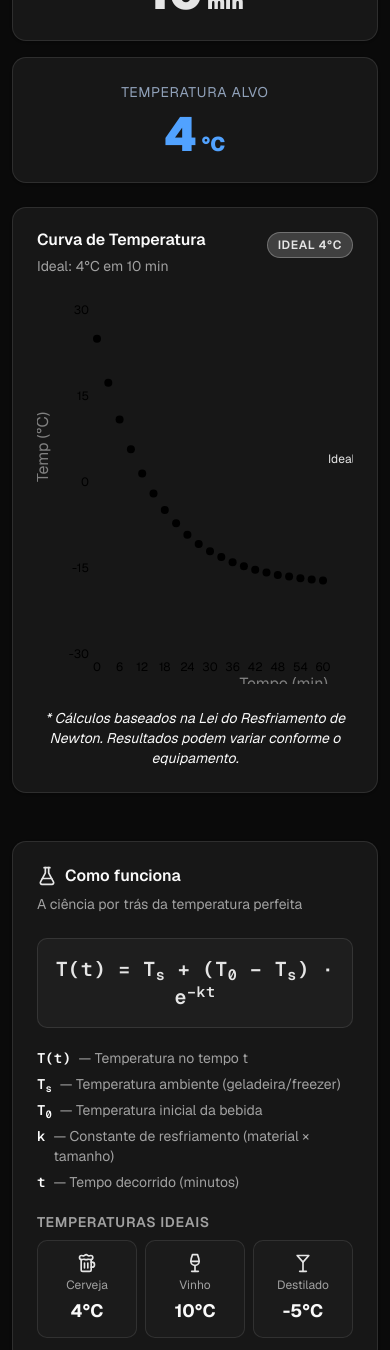
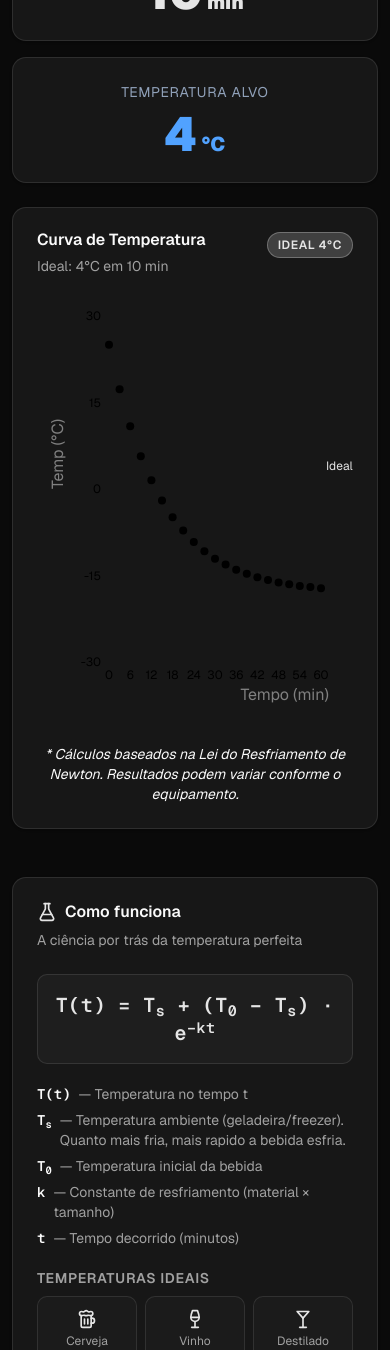
Before and after one commit to tiagoFlach/dont-freeze-my-beer, a Next.js app: page /pt in a window 390 px wide. Shown: the part 1210-2560 px from the top of the page. Built offline with nearby package versions, Linux system fonts and the light colour scheme; no server answers.

Commit message:
fix: infinite number in cooling formula

```diff
--- a/app/[lang]/page.tsx
+++ b/app/[lang]/page.tsx
@@ -35,6 +35,9 @@ export default function Home() {
     setCurrentParams(params);
   }, []);
 
+  const formatTimeLabel = (value: number) =>
+    Number.isFinite(value) ? value : "∞";
+
   return (
     <main className="min-h-screen bg-[radial-gradient(ellipse_at_top,_var(--tw-gradient-stops))] from-blue-900 via-slate-900 to-black text-white px-3 py-6 lg:p-6 mb-16 font-[family-name:var(--font-geist-sans)]">
       <div className="max-w-6xl mx-auto space-y-12">
@@ -71,7 +74,7 @@ export default function Home() {
                 <div className="grid grid-cols-1 sm:grid-cols-2 gap-4">
                   <ResultStatsCard
                     label={t(language, "estimatedTime")}
-                    value={coolingResult.timeToIdeal}
+                    value={formatTimeLabel(coolingResult.timeToIdeal)}
                     unit={t(language, "minutesShort")}
                     valueClassName="text-primary"
                   />
@@ -95,7 +98,7 @@ export default function Home() {
                     <CardDescription>
                       {t(language, "chartIdealBadge", {
                         temp: DRINK_TYPES[currentParams.drinkType].idealTemp,
-                        time: coolingResult.timeToIdeal,
+                        time: formatTimeLabel(coolingResult.timeToIdeal),
                       })}
                     </CardDescription>
                   </CardHeader>
--- a/components/CoolingChart.tsx
+++ b/components/CoolingChart.tsx
@@ -27,13 +27,14 @@ export function CoolingChart({
   idealTemp,
 }: CoolingChartProps) {
   const { language } = useLanguage();
+  const hasFiniteTime = Number.isFinite(timeToIdeal);
 
   return (
-    <div className="w-full h-96">
+    <div className="w-full h-[420px] md:h-[460px]">
       <ResponsiveContainer width="100%" height="100%">
         <LineChart
           data={data}
-          margin={{ top: 10, right: 30, left: 0, bottom: 0 }}
+          margin={{ top: 16, right: 32, left: 12, bottom: 28 }}
         >
           <defs>
             <linearGradient id="lineGradient" x1="0" y1="0" x2="0" y2="1">
@@ -51,7 +52,7 @@ export function CoolingChart({
             label={{
               value: t(language, "chartXAxis"),
               position: "insideBottomRight",
-              offset: -5,
+              offset: -8,
             }}
             stroke="hsl(var(--muted-foreground))"
             fontSize={12}
@@ -61,6 +62,7 @@ export function CoolingChart({
               value: t(language, "chartYAxis"),
               angle: -90,
               position: "insideLeft",
+              offset: 8,
             }}
             stroke="hsl(var(--muted-foreground))"
             fontSize={12}
@@ -90,11 +92,13 @@ export function CoolingChart({
               fontSize: 12,
             }}
           />
-          <ReferenceLine
-            x={timeToIdeal}
-            stroke="hsl(var(--primary))"
-            strokeDasharray="3 3"
-          />
+          {hasFiniteTime && (
+            <ReferenceLine
+              x={timeToIdeal}
+              stroke="hsl(var(--primary))"
+              strokeDasharray="3 3"
+            />
+          )}
 
           <Line
             type="monotone"
--- a/components/FormulaCard.tsx
+++ b/components/FormulaCard.tsx
@@ -39,31 +39,62 @@ export function FormulaCard({ language }: FormulaCardProps) {
         {/* Formula */}
         <div className="rounded-lg bg-muted/50 border border-border p-4 text-center">
           <p className="text-xl md:text-2xl font-mono font-semibold tracking-wide text-primary">
-                        T(t) = T<sub>s</sub> + (T<sub>0</sub> − T<sub>s</sub>) · e<sup>−kt</sup>
+            T(t) = T<sub>s</sub> + (T<sub>0</sub> − T<sub>s</sub>) · e
+            <sup>−kt</sup>
           </p>
         </div>
 
         {/* Variable descriptions */}
         <ul className="space-y-1.5 text-sm text-muted-foreground">
           <li className="flex items-start gap-2">
-                        <code className="font-mono font-semibold text-foreground shrink-0">T(t)</code>
-                        <span>— {t(language, "formulaDescriptionT").replace("T(t) = ", "")}</span>
+            <code className="font-mono font-semibold text-foreground shrink-0">
+              T(t)
+            </code>
+            <span>
+              — {t(language, "formulaDescriptionT").replace("T(t) = ", "")}
+            </span>
           </li>
           <li className="flex items-start gap-2">
-                        <code className="font-mono font-semibold text-foreground shrink-0">T<sub>s</sub></code>
-                        <span>— {language === "pt" ? "Temperatura ambiente (geladeira/freezer)" : language === "es" ? "Temperatura ambiente (nevera/congelador)" : "Ambient temperature (fridge/freezer)"}</span>
+            <code className="font-mono font-semibold text-foreground shrink-0">
+              T<sub>s</sub>
+            </code>
+            <span>
+              — {t(language, "formulaDescriptionTs").replace("T_s = ", "")}
+            </span>
           </li>
           <li className="flex items-start gap-2">
-                        <code className="font-mono font-semibold text-foreground shrink-0">T<sub>0</sub></code>
-                        <span>— {language === "pt" ? "Temperatura inicial da bebida" : language === "es" ? "Temperatura inicial de la bebida" : "Initial temperature of the drink"}</span>
+            <code className="font-mono font-semibold text-foreground shrink-0">
+              T<sub>0</sub>
+            </code>
+            <span>
+              —{" "}
+              {language === "pt"
+                ? "Temperatura inicial da bebida"
+                : language === "es"
+                  ? "Temperatura inicial de la bebida"
+                  : "Initial temperature of the drink"}
+            </span>
           </li>
           <li className="flex items-start gap-2">
-                        <code className="font-mono font-semibold text-foreground shrink-0">k</code>
-                        <span>— {t(language, "formulaDescriptionTk").replace("k = ", "")}</span>
+            <code className="font-mono font-semibold text-foreground shrink-0">
+              k
+            </code>
+            <span>
+              — {t(language, "formulaDescriptionTk").replace("k = ", "")}
+            </span>
           </li>
           <li className="flex items-start gap-2">
-                        <code className="font-mono font-semibold text-foreground shrink-0">t</code>
-                        <span>— {language === "pt" ? "Tempo decorrido (minutos)" : language === "es" ? "Tiempo transcurrido (minutos)" : "Time elapsed (minutes)"}</span>
+            <code className="font-mono font-semibold text-foreground shrink-0">
+              t
+            </code>
+            <span>
+              —{" "}
+              {language === "pt"
+                ? "Tempo decorrido (minutos)"
+                : language === "es"
+                  ? "Tiempo transcurrido (minutos)"
+                  : "Time elapsed (minutes)"}
+            </span>
           </li>
         </ul>
 
--- a/components/ResultStatsCard.tsx
+++ b/components/ResultStatsCard.tsx
@@ -1,3 +1,5 @@
+"use client";
+
 import {
   Card,
   CardDescription,
@@ -7,7 +9,7 @@ import {
 
 interface ResultStatsCardProps {
   label: string;
-  value: number;
+  value: number | string;
   unit: string;
   valueClassName?: string;
 }
--- a/lib/i18n.ts
+++ b/lib/i18n.ts
@@ -35,6 +35,7 @@ type TranslationKey =
     | "formulaTitle"
     | "formulaSubtitle"
     | "formulaDescriptionT"
+    | "formulaDescriptionTs"
     | "formulaDescriptionTk"
     | "idealTempsTitle";
 
@@ -77,6 +78,8 @@ const translations: Record<Language, Record<TranslationKey, string>> = {
         formulaTitle: "How it works",
         formulaSubtitle: "The science behind the perfect temperature",
         formulaDescriptionT: "T(t) = Temperature at time t",
+        formulaDescriptionTs:
+            "T_s = Ambient temperature (fridge/freezer). The colder it is, the faster the drink cools.",
         formulaDescriptionTk: "k = Cooling constant (material × size)",
         idealTempsTitle: "Ideal Temperatures",
     },
@@ -118,6 +121,8 @@ const translations: Record<Language, Record<TranslationKey, string>> = {
         formulaTitle: "Como funciona",
         formulaSubtitle: "A ciência por trás da temperatura perfeita",
         formulaDescriptionT: "T(t) = Temperatura no tempo t",
+        formulaDescriptionTs:
+            "T_s = Temperatura ambiente (geladeira/freezer). Quanto mais fria, mais rapido a bebida esfria.",
         formulaDescriptionTk: "k = Constante de resfriamento (material × tamanho)",
         idealTempsTitle: "Temperaturas Ideais",
     },
@@ -159,6 +164,8 @@ const translations: Record<Language, Record<TranslationKey, string>> = {
         formulaTitle: "Cómo funciona",
         formulaSubtitle: "La ciencia detrás de la temperatura perfecta",
         formulaDescriptionT: "T(t) = Temperatura en el tiempo t",
+        formulaDescriptionTs:
+            "T_s = Temperatura ambiente (nevera/congelador). Cuanto mas fria, mas rapido se enfria la bebida.",
         formulaDescriptionTk: "k = Constante de enfriamiento (material × tamaño)",
         idealTempsTitle: "Temperaturas Ideales",
     },
```
Lines whose indentation alone changed are shown as unchanged.
